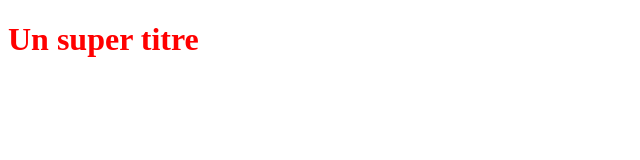
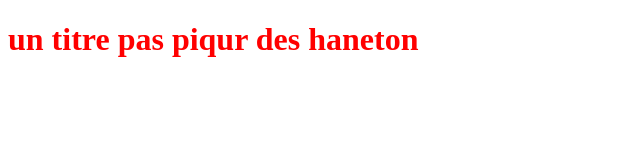
Before and after one commit to laisonssels/LaisOnsselsProject, a plain HTML site: page index.html in a window 1280 px wide. Shown: the whole page, without its empty margins (0-640 px from the left). Drawn offline with Linux system fonts and the light colour scheme.

Commit message:
pour les hametons

```diff
--- a/index.html
+++ b/index.html
@@ -5,6 +5,6 @@
    <link rel="stylesheet" type="text/css" href="styles.css">
 </head>
 <body>
-   <h1>Un super titre</h1>
+   <h1>un titre pas piqur des haneton</h1>
 </body>
 </html>
```
